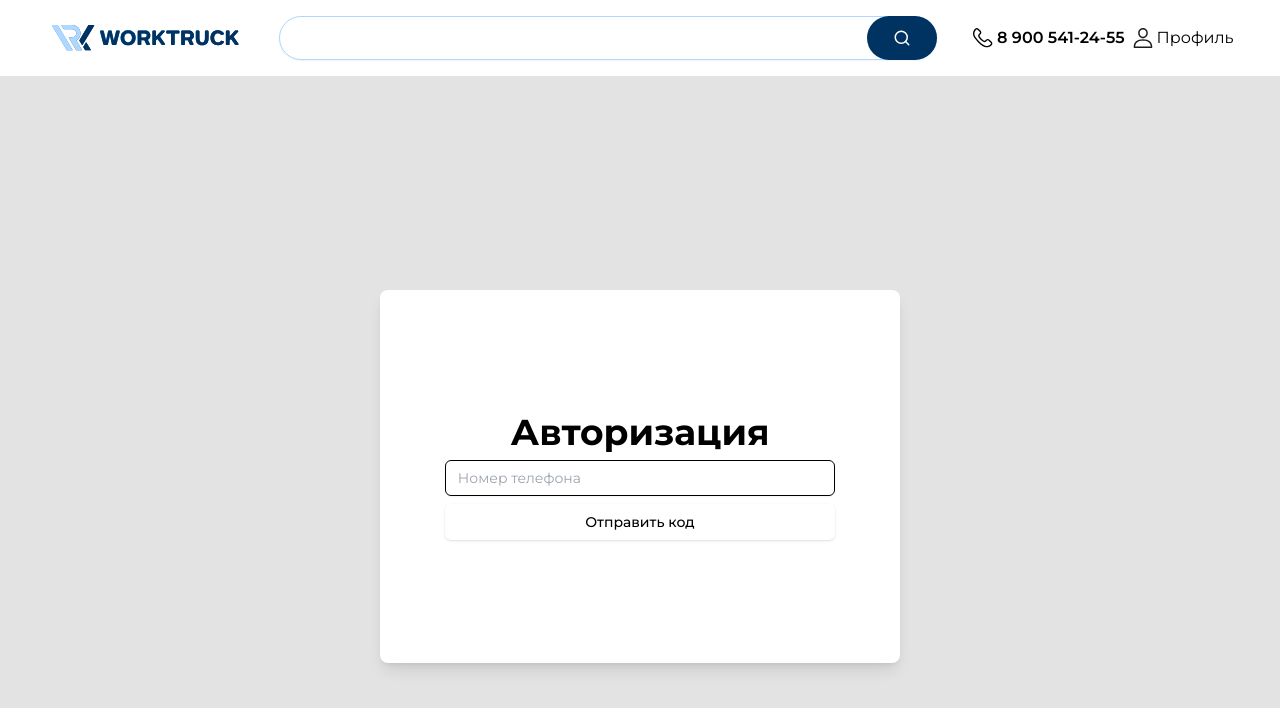
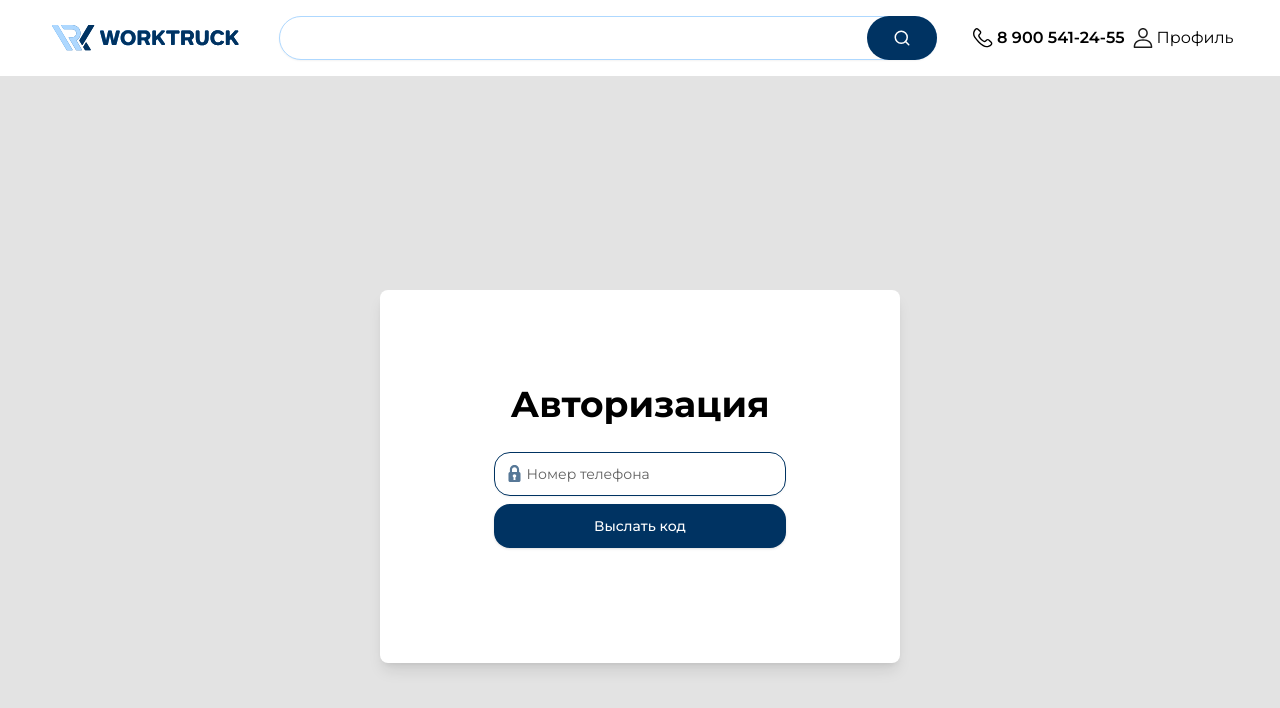
Before and after one commit to Nello21/wt-landing-test-app, a Next.js app: page /login in a window 1280 px wide. Shown: the top 708 px of the page. Built offline with nearby package versions, Linux system fonts and the light colour scheme.

Commit message:
fix: auth form styles

```diff
--- a/src/app/(auth)/login/page.tsx
+++ b/src/app/(auth)/login/page.tsx
@@ -2,9 +2,9 @@ import { FormLogin } from "@/features/auth/ui/form-login";
 
 export default function LoginPage() {
     return (
-        <div className="flex items-center justify-center h-[100dvh]">
+        <div className="flex items-center justify-center h-screen">
             <div className="flex flex-col items-center justify-center w-full max-w-[520px] h-full max-h-[373px] bg-white p-4 shadow-lg rounded-lg space-y-2">
-                <h1 className="text-4xl font-bold">Авторизация</h1>
+                <h1 className="text-4xl font-bold pb-5">Авторизация</h1>
                 <FormLogin />
             </div>
         </div>
--- a/src/features/auth/model/use-form-phone.ts
+++ b/src/features/auth/model/use-form-phone.ts
@@ -29,7 +29,7 @@ export const useFormPhone = () => {
         setGeneratedOTP(message);
 
         try {
-            // await postToAero({ phone, message });
+            await postToAero({ phone, message });
 
             setIsOTPMode(true);
             console.log(message);
--- a/src/features/auth/ui/form-code.tsx
+++ b/src/features/auth/ui/form-code.tsx
@@ -49,22 +49,28 @@ export const FormOTP = ({
                                 <InputOTP
                                     maxLength={4}
                                     {...field}
-                                    className={cn("", {
-                                        "border-red-600 bg-red-50 flex gap-3":
+                                    className={cn("h-[44px]", {
+                                        "border-red-600 bg-red-50":
                                             otpForm.formState.errors.root,
                                     })}
                                 >
-                                    <InputOTPGroup className="rounded-xl">
-                                        <InputOTPSlot index={0} />
-                                    </InputOTPGroup>
-                                    <InputOTPGroup className="rounded-xl">
-                                        <InputOTPSlot index={1} />
-                                    </InputOTPGroup>
-                                    <InputOTPGroup className="rounded-xl">
-                                        <InputOTPSlot index={2} />
-                                    </InputOTPGroup>
-                                    <InputOTPGroup className="rounded-xl">
-                                        <InputOTPSlot index={3} />
+                                    <InputOTPGroup className="h-[44px] gap-2">
+                                        <InputOTPSlot
+                                            index={0}
+                                            className="rounded-3xl border-blue-dark"
+                                        />
+                                        <InputOTPSlot
+                                            index={1}
+                                            className="rounded-3xl border-blue-dark"
+                                        />
+                                        <InputOTPSlot
+                                            index={2}
+                                            className="rounded-3xl border-blue-dark"
+                                        />
+                                        <InputOTPSlot
+                                            index={3}
+                                            className="rounded-3xl border-blue-dark"
+                                        />
                                     </InputOTPGroup>
                                 </InputOTP>
                             </FormControl>
@@ -73,7 +79,11 @@ export const FormOTP = ({
                     )}
                 />
 
-                <Button type="submit" disabled={isPending}>
+                <Button
+                    type="submit"
+                    className="h-[44px] rounded-3xl bg-blue-dark text-white"
+                    disabled={isPending}
+                >
                     Проверить код
                 </Button>
             </form>
--- a/src/features/auth/ui/form-login.tsx
+++ b/src/features/auth/ui/form-login.tsx
@@ -14,7 +14,7 @@ export function FormLogin() {
     });
 
     return (
-        <div className="flex flex-col gap-4 w-4/5 justify-center">
+        <div className="flex flex-col gap-4 w-3/5 justify-center pb-5">
             {!isOTPMode ? (
                 <FormPhone phoneForm={phoneForm} loginPhone={loginPhone} />
             ) : (
--- a/src/features/auth/ui/form-phone.tsx
+++ b/src/features/auth/ui/form-phone.tsx
@@ -13,6 +13,7 @@ import {
 } from "@/shared/components/ui/form";
 import { Input } from "@/shared/components/ui/input";
 import { cn } from "@/shared/lib/utils";
+import Lock from "/public/icons/lock.svg";
 
 export const FormPhone = ({
     phoneForm,
@@ -41,20 +42,34 @@ export const FormPhone = ({
                         render={({ field }) => (
                             <FormItem>
                                 <FormControl>
-                                    <Input
-                                        placeholder="Номер телефона"
-                                        {...field}
-                                        className={cn("", {
-                                            "border-red-600 bg-red-50":
-                                                phoneForm.formState.errors.root,
-                                        })}
-                                    />
+                                    <div className="relative flex items-center justify-center">
+                                        <div className="absolute left-3 text-gray-dark">
+                                            <Lock size={20} color="gray" />
+                                        </div>
+                                        <Input
+                                            placeholder="Номер телефона"
+                                            {...field}
+                                            className={cn(
+                                                "h-[44px] rounded-2xl border-blue-dark placeholder:text-gray-dark pl-8",
+                                                {
+                                                    "border-red-600 bg-red-50":
+                                                        phoneForm.formState
+                                                            .errors.root,
+                                                }
+                                            )}
+                                        />
+                                    </div>
                                 </FormControl>
                                 <FormMessage />
                             </FormItem>
                         )}
                     />
-                    <Button type="submit">Отправить код</Button>
+                    <Button
+                        type="submit"
+                        className="h-[44px] rounded-2xl bg-blue-dark text-white"
+                    >
+                        Выслать код
+                    </Button>
                 </form>
             </Form>
         </div>
--- a/src/features/products-list/search-bar.tsx
+++ b/src/features/products-list/search-bar.tsx
@@ -1,6 +1,6 @@
 "use client";
 
-import React, { FC, useState } from "react";
+import React, { FC } from "react";
 import { useDebouncedCallback } from "use-debounce";
 import { Search } from "lucide-react";
 import { usePathname, useRouter, useSearchParams } from "next/navigation";
@@ -14,7 +14,6 @@ import {
 } from "../../shared/components/ui/dialog";
 import { Button } from "../../shared/components/ui/button";
 import ProductsList from "@/features/products-list/products-list";
-import { useProducts } from "@/entity/products/_queries";
 
 interface SearchBarProps {
     placeholder?: string;
--- a/src/shared/components/ui/input-otp.tsx
+++ b/src/shared/components/ui/input-otp.tsx
@@ -12,7 +12,7 @@ const InputOTP = React.forwardRef<
     <OTPInput
         ref={ref}
         containerClassName={cn(
-            "flex items-center gap-2 has-[:disabled]:opacity-50",
+            "flex items-center justify-center w-full gap-4 has-[:disabled]:opacity-50",
             containerClassName
         )}
         className={cn("disabled:cursor-not-allowed", className)}
@@ -40,7 +40,7 @@ const InputOTPSlot = React.forwardRef<
         <div
             ref={ref}
             className={cn(
-                "relative flex h-9 w-9 items-center justify-center border-y border-r border-input text-sm shadow-sm transition-all first:rounded-l-md first:border-l last:rounded-r-md",
+                "relative flex h-[44px] w-[70px] items-center justify-center border-y border-r border-input text-sm shadow-sm transition-all border",
                 isActive && "z-10 ring-1 ring-ring",
                 className
             )}
--- a/src/shared/components/ui/input.tsx
+++ b/src/shared/components/ui/input.tsx
@@ -1,11 +1,10 @@
 import { cn } from "@/shared/lib/utils";
 import * as React from "react";
 
-export interface InputProps
-    extends React.InputHTMLAttributes<HTMLInputElement> {}
-
-const Input = React.forwardRef<HTMLInputElement, InputProps>(
-    ({ className, type, ...props }, ref) => {
+const Input = React.forwardRef<
+    HTMLInputElement,
+    React.InputHTMLAttributes<HTMLInputElement>
+>(({ className, type, ...props }, ref) => {
     return (
         <input
             type={type}
@@ -17,8 +16,7 @@ const Input = React.forwardRef<HTMLInputElement, InputProps>(
             {...props}
         />
     );
-    }
-);
+});
 Input.displayName = "Input";
 
 export { Input };
```
Also changed, not shown: public/icons/lock.svg (added). Lines whose indentation alone changed are shown as unchanged.
